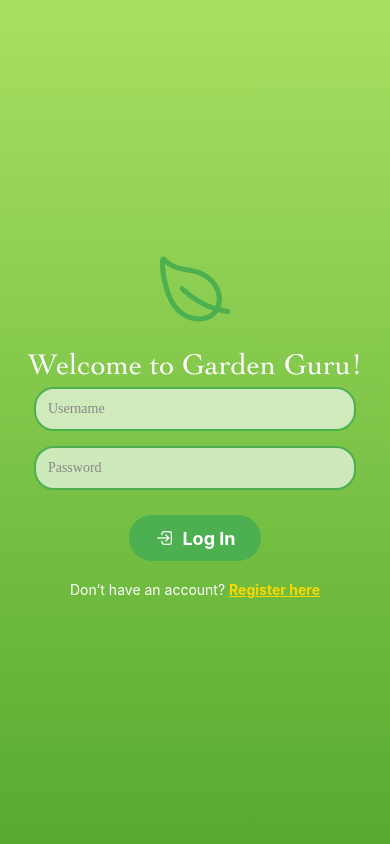
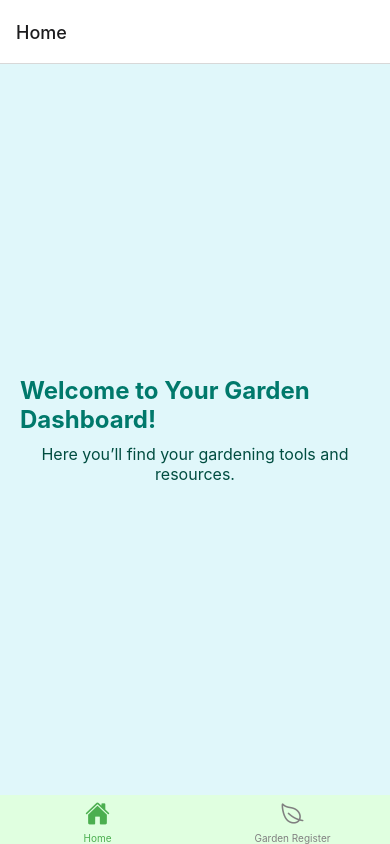
Before and after one commit to 3u4ia/TigerHacks2024-GardenGuru, a React Native app in the folder frontend/: screen / in a window 390 px wide. Built offline with nearby package versions, Linux system fonts and the light colour scheme; a web font is replaced by a local one.

Commit message:
Implemented a Garden Register Screen

```diff
--- a/frontend/App.js
+++ b/frontend/App.js
@@ -10,6 +10,7 @@ import { useFonts } from 'expo-font';
 import HomeScreen from './src/screens/HomeScreen';
 import RegisterScreen from './src/screens/RegisterScreen';
 import LoginScreen from './src/screens/LoginScreen';
+import GardenRegisterScreen from './src/screens/GardenRegiserScreen';
 
 const Tab = createBottomTabNavigator();
 const Stack = createStackNavigator();
@@ -23,6 +24,8 @@ function TabNavigator() {
           console.log(route)
           if (route.name === 'Home') {
             iconName = focused ? 'home' : 'home-outline';
+          } else if (route.name === 'Garden Register') {
+            iconName = focused ? 'leaf' : 'leaf-outline';
           }
 
           return <Ionicons name={iconName} size={size} color={color} />;
@@ -37,6 +40,7 @@ function TabNavigator() {
     >
       {/* Put More Tabs Here for each page to show up in tab navigator*/}
       <Tab.Screen name="Home" component={HomeScreen} />
+      <Tab.Screen name="Garden Register" component={GardenRegisterScreen} />
     </Tab.Navigator>
   );
 }
@@ -60,7 +64,7 @@ export default function App() {
   return (
     <NavigationContainer onReady={onLayoutRootView}>
       <Stack.Navigator
-        initialRouteName="Login" // Start with Login screen
+        initialRouteName="Tabs" // Start with Login screen
         screenOptions={{
           gestureEnabled: true,
           gestureDirection: 'horizontal',
--- /dev/null
+++ b/frontend/src/screens/GardenRegiserScreen.js
@@ -0,0 +1,126 @@
+// src/screens/HomeScreen.js
+import React, { useState } from 'react';
+import { StyleSheet, View, Text, Button, FlatList } from 'react-native';
+
+const plants = [
+  {id: 1, label: 'Carrots'},
+  {id: 2, label: 'Lettuce'},
+  {id: 3, label: 'Tomatoes'},
+  {id: 4, label: 'Cucumbers'},
+  {id: 5, label: 'Sweet Peppers'},
+  {id: 6, label: 'Beans'}
+];
+
+const GardenRegister = () => {
+  const [availablePlants, setAvailablePlants] = useState(plants);
+  const [selectedPlants, setSelectedPlants] = useState([]);
+
+    const handleSelectPlant = (plant) => {
+      // Add the plant to selectedPlants
+      setSelectedPlants((prevSelectedPlants) => [...prevSelectedPlants, plant]);
+      // Remove the plant from availablePlants
+      setAvailablePlants((prevAvailablePlants) =>
+        prevAvailablePlants.filter((item) => item.id !== plant.id)
+      );
+    };
+
+    const handleRemovePlant = (plant) => {
+      setAvailablePlants((prevAvailablePlants) => [...prevAvailablePlants, plant]);
+      setSelectedPlants((prevSelectedPlants) =>
+        prevSelectedPlants.filter((item) => item.id !== plant.id)
+      );
+    };
+
+    const handleSubmit = () => {
+      // Prepare the data to be sent to the API
+      const plantData = selectedPlants.map((plant) => plant.label);
+
+      // Here you can implement your API submission logic
+      console.log('Submitting selected plants:', plantData);
+
+      // Show a success alert for now
+      alert('Your selected plants have been submitted!');
+    };
+
+    return (
+      <View style={styles.container}>
+        <Text style={styles.title}>Select Your Garden Plants</Text>
+
+        <Text style={styles.subtitle}>Available Plants</Text>
+        {availablePlants.map((plant) => (
+          <View key={plant.id} style={styles.buttonContainer}>
+            <Button
+              title={plant.label}
+              onPress={() => handleSelectPlant(plant)}
+              color="#4CAF50"
+            />
+          </View>
+        ))}
+
+        <Text style={styles.subtitle}>Your Garden Plants</Text>
+        <FlatList
+        data={selectedPlants}
+        keyExtractor={(item) => item.id.toString()}
+        renderItem={({ item }) => (
+          <View style={styles.selectedPlantContainer}>
+            <Text style={styles.selectedPlant}>{item.label}</Text>
+            <Button
+              title="Remove"
+              onPress={() => handleRemovePlant(item)}
+              color="#FF6347" // Tomato color for "Remove" button
+            />
+          </View>
+        )}
+      />
+      <Button
+        title="Submit"
+        onPress={handleSubmit}
+        color="#2196F3" // Blue color for "Submit" button
+        style={styles.submitButton}
+      />
+      </View>
+    );
+  }
+
+const styles = StyleSheet.create({
+  buttonContainer: {
+    marginVertical: 5,
+    width: '80%',
+  },
+  container: {
+    flex: 1,
+    alignItems: 'center',
+    justifyContent: 'center',
+    padding: 20,
+    backgroundColor: '#e0f7fa',
+  },
+  title: {
+    fontSize: 24,
+    fontWeight: 'bold',
+    color: '#00796b',
+    marginBottom: 10,
+  },
+  description: {
+    fontSize: 16,
+    color: '#004d40',
+    textAlign: 'center',
+  },
+  subtitle: {
+    fontSize: 18,
+    marginTop: 20,
+  },
+  selectedPlantContainer: {
+    flexDirection: 'row',
+    alignItems: 'center',
+    justifyContent: 'space-between',
+    width: '80%',
+    marginVertical: 5,
+  },
+  selectedPlant: {
+    fontSize: 16,
+    color: '#333',
+    marginTop: 5
+  },
+});
+
+export default GardenRegister;
--- a/frontend/src/screens/LoginScreen.js
+++ b/frontend/src/screens/LoginScreen.js
@@ -1,10 +1,31 @@
 // src/screens/LoginScreen.js
-import React from 'react';
+import React, { useState } from 'react';
 import { View, Text, TextInput, TouchableOpacity, StyleSheet } from 'react-native';
 import { LinearGradient } from 'expo-linear-gradient';
 import Ionicons from '@expo/vector-icons/Ionicons';
+import axios from 'axios';
 
 const LoginScreen = ({ navigation }) => {
+  const [username, setUsername] = useState('');
+  const [password, setPassword] = useState('');
+
+  const handleLogin = async () => {
+    try {
+      const response = await axios.post('https://us-central1-tigerhacks-backend.cloudfunctions.net/api/user/login', {
+        username,
+        password,
+      });
+
+      if (response.status == 200) {
+        alert('Login Successful');
+        navigation.navigate('Home')
+      } else {
+        console.log(response.data)
+      }
+    } catch (error) {
+      console.error('Error', error)
+    }
+  }
   return (
     <LinearGradient colors={['#a8e063', '#56ab2f']} style={styles.background}>
       <View style={styles.container}>
@@ -15,11 +36,24 @@ const LoginScreen = ({ navigation }) => {
         <Text style={styles.title}>Welcome to Garden Guru!</Text>
 
         {/* Username and Password Fields */}
-        <TextInput style={styles.input} placeholder="Username" placeholderTextColor="#888" />
-        <TextInput style={styles.input} placeholder="Password" placeholderTextColor="#888" secureTextEntry />
+        <TextInput
+          style={styles.input}
+          placeholder="Username"
+          placeholderTextColor="#888"
+          value={username}
+          onChangeText={setUsername}
+        />
+        <TextInput
+          style={styles.input}
+          placeholder="Password"
+          placeholderTextColor="#888"
+          secureTextEntry
+          value={password}
+          onChangeText={setPassword}
+        />
 
         {/* Login Button */}
-        <TouchableOpacity style={styles.button}>
+        <TouchableOpacity style={styles.button} onPress={handleLogin}>
           <Ionicons name="log-in-outline" size={20} color="#fff" />
           <Text style={styles.buttonText}>Log In</Text>
         </TouchableOpacity>
```
